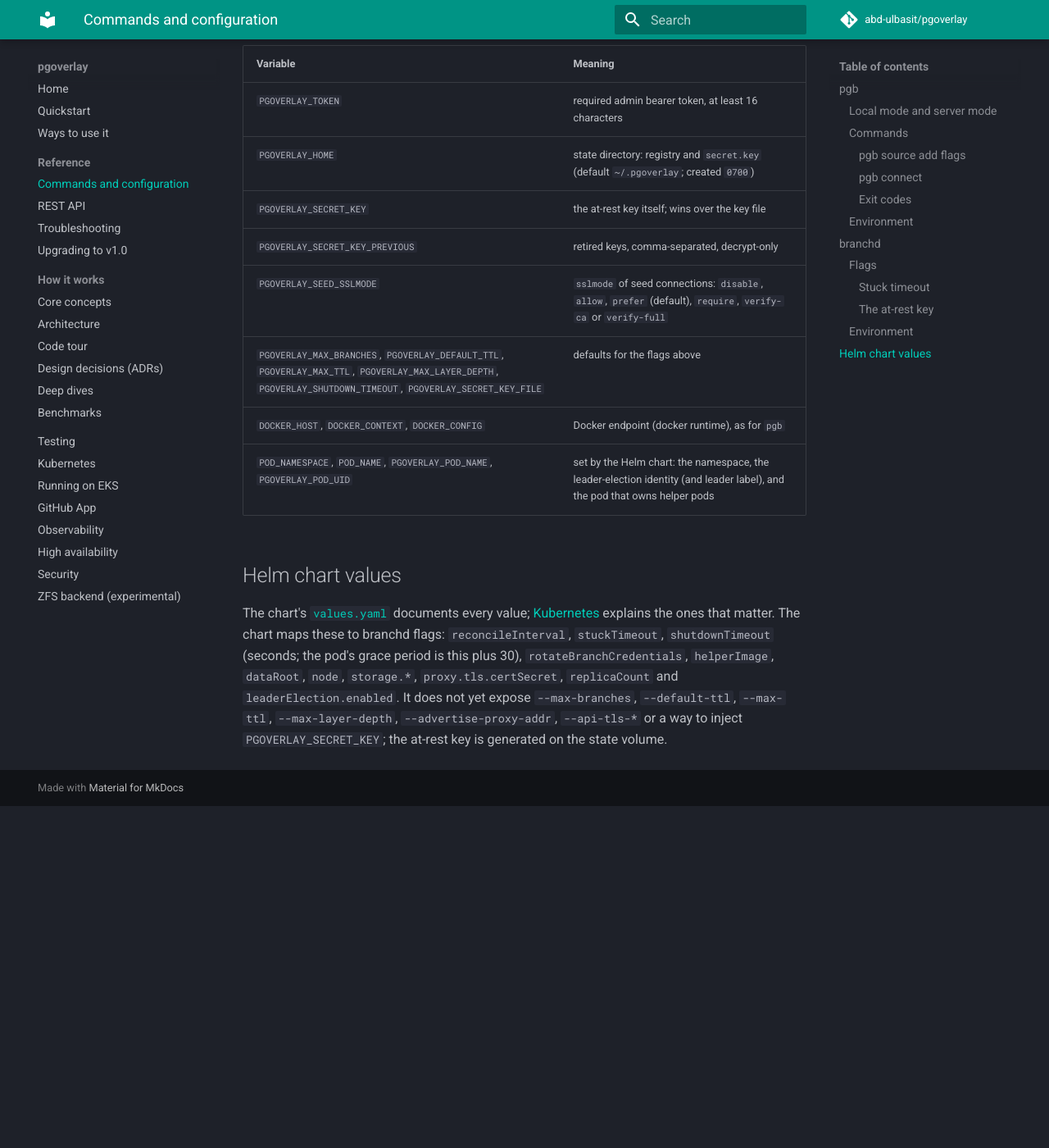
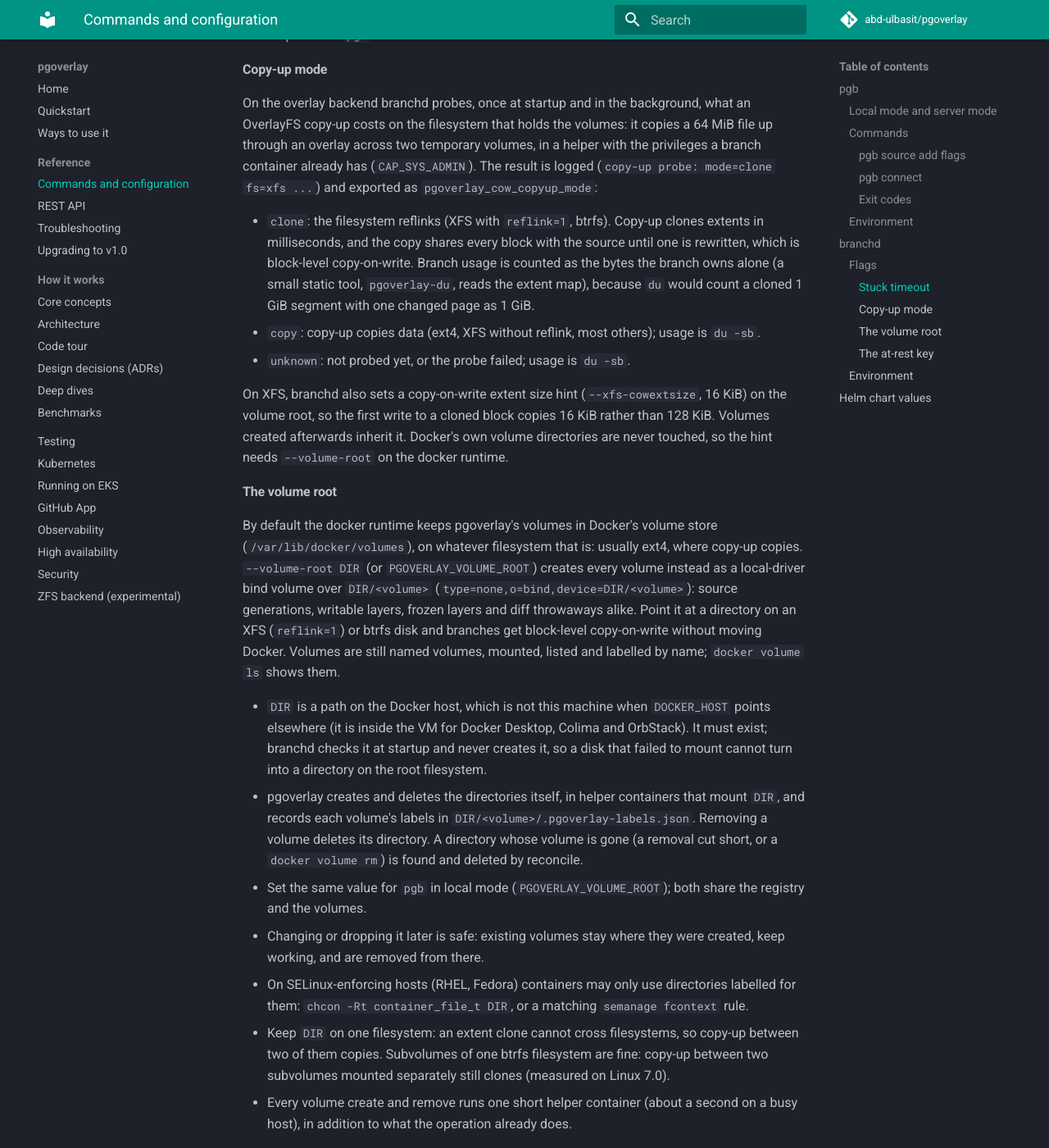
Before and after one commit to abd-ulbasit/pgoverlay, an MkDocs documentation site: the page built from docs/reference.md, in a window 1280 px wide and 1400 px high, scrolled down 7893 px. Shown: the whole window at 82% size. Built offline with MkDocs 1.6.1 and Material for MkDocs 9.7.7, drawn with Linux system fonts in a browser that asks for light colours; comment, search, counter and statistics services are not loaded; before the commit the page ends 8876 px from its top, so only the background shows below that; some of the changed text lies outside the part shown.

Commit message:
docs: copy-up mode, the volume root and pgoverlay_cow_copyup_mode
reference.md documents --volume-root / PGOVERLAY_VOLUME_ROOT (for
branchd and pgb in local mode) and --xfs-cowextsize, what the startup
copy-up probe does and how each mode counts branch usage, and the
volume root's contract: a path on the Docker host that must exist,
directories created and deleted by helpers, leftovers collected by
reconcile, safe to change later, SELinux labelling, one filesystem
(btrfs subvolumes are fine), one helper per volume create and remove.

observability.md lists the new gauge and what the disk gauges measure
with a volume root.

Part of #49.

Co-Authored-By: Claude Opus 5.5 <noreply@anthropic.com>

```diff
--- a/docs/reference.md
+++ b/docs/reference.md
@@ -106,6 +106,7 @@ success and `1` on any error.
 | `PGOVERLAY_HOME` | local mode | state directory (default `~/.pgoverlay`) |
 | `PGOVERLAY_SECRET_KEY`, `PGOVERLAY_SECRET_KEY_FILE`, `PGOVERLAY_SECRET_KEY_PREVIOUS` | local mode | the at-rest key, read the same way branchd reads it, to decrypt rotated passwords; `pgb` never generates a key |
 | `PGOVERLAY_SEED_SSLMODE` | local mode | `sslmode` of seed connections (default `prefer`) |
+| `PGOVERLAY_VOLUME_ROOT` | local mode | directory on the Docker host to create volumes under, as branchd's `--volume-root`; use the same value as a branchd sharing the state directory |
 | `PGPASSWORD` | `source add`, `source refresh` | the source password, unless `--password-env` names another variable |
 | `DOCKER_HOST`, `DOCKER_CONTEXT`, `DOCKER_CONFIG` | local mode | the Docker endpoint, resolved like the `docker` CLI does, including a context's TLS material. `ssh://` endpoints are not supported: run branchd on the Docker host and use `--server`, or forward the socket (`ssh -NL /tmp/pgoverlay-docker.sock:/var/run/docker.sock HOST` and `DOCKER_HOST=unix:///tmp/pgoverlay-docker.sock`). Branch ports are published on the Docker host's `127.0.0.1`, so direct connection strings only work on that host |
 
@@ -142,6 +143,8 @@ state. A second signal exits immediately.
 | `--max-ttl` | `0` (none) | `PGOVERLAY_MAX_TTL` | upper bound on any requested TTL; longer ones are capped |
 | `--max-layer-depth` | `100` | `PGOVERLAY_MAX_LAYER_DEPTH` | overlay backend: cap on a branch's frozen layer chain; branching from a branch at the cap returns `403` (see [Troubleshooting](troubleshooting.md#layer-chains-and-max-layer-depth)) |
 | `--disk-root` | see [Observability](observability.md#metrics) | | path whose filesystem the `pgoverlay_disk_bytes_*` gauges measure |
+| `--volume-root` | | `PGOVERLAY_VOLUME_ROOT` | docker runtime, overlay backend: create every pgoverlay volume as a local bind volume over `<dir>/<volume>` on the Docker host instead of in Docker's own volume store; see [the volume root](#the-volume-root) |
+| `--xfs-cowextsize` | `16k` | | overlay backend: when copy-up clones on XFS, the copy-on-write extent size hint set on the volume root (`--volume-root`, or `--kube-data-root`); `0` leaves the filesystem default (128 KiB) |
 | `--runtime` | `docker` | | `docker` or `kube` |
 | `--cow` | `overlay` | | copy-on-write backend: `overlay`, `zfs` ([experimental](zfs.md)) or `csi` (forced by `--kube-storage csi`) |
 | `--zfs-dataset` | | | dataset prefix pgoverlay owns, e.g. `tank/pgoverlay` (required with `--cow zfs`) |
@@ -179,6 +182,67 @@ legitimately that slow (a long masking script is the usual case), raise
 environment variable for it. Operations `pgb` runs in local mode have no such
 bound.
 
+#### Copy-up mode
+
+On the overlay backend branchd probes, once at startup and in the
+background, what an OverlayFS copy-up costs on the filesystem that holds the
+volumes: it copies a 64 MiB file up through an overlay across two temporary
+volumes, in a helper with the privileges a branch container already has
+(`CAP_SYS_ADMIN`). The result is logged (`copy-up probe: mode=clone fs=xfs
+...`) and exported as `pgoverlay_cow_copyup_mode`:
+
+- `clone`: the filesystem reflinks (XFS with `reflink=1`, btrfs). Copy-up
+  clones extents in milliseconds, and the copy shares every block with the
+  source until one is rewritten, which is block-level copy-on-write. Branch
+  usage is counted as the bytes the branch owns alone (a small static tool,
+  `pgoverlay-du`, reads the extent map), because `du` would count a cloned
+  1 GiB segment with one changed page as 1 GiB.
+- `copy`: copy-up copies data (ext4, XFS without reflink, most others);
+  usage is `du -sb`.
+- `unknown`: not probed yet, or the probe failed; usage is `du -sb`.
+
+On XFS, branchd also sets a copy-on-write extent size hint
+(`--xfs-cowextsize`, 16 KiB) on the volume root, so the first write to a
+cloned block copies 16 KiB rather than 128 KiB. Volumes created afterwards
+inherit it. Docker's own volume directories are never touched, so the hint
+needs `--volume-root` on the docker runtime.
+
+#### The volume root
+
+By default the docker runtime keeps pgoverlay's volumes in Docker's volume
+store (`/var/lib/docker/volumes`), on whatever filesystem that is: usually
+ext4, where copy-up copies. `--volume-root DIR` (or `PGOVERLAY_VOLUME_ROOT`)
+creates every volume instead as a local-driver bind volume over `DIR/<volume>`
+(`type=none,o=bind,device=DIR/<volume>`): source generations, writable
+layers, frozen layers and diff throwaways alike. Point it at a directory on an
+XFS (`reflink=1`) or btrfs disk and branches get block-level copy-on-write
+without moving Docker. Volumes are still named volumes, mounted, listed and
+labelled by name; `docker volume ls` shows them.
+
+- `DIR` is a path on the Docker host, which is not this machine when
+  `DOCKER_HOST` points elsewhere (it is inside the VM for Docker Desktop,
+  Colima and OrbStack). It must exist; branchd checks it at startup and never
+  creates it, so a disk that failed to mount cannot turn into a directory on
+  the root filesystem.
+- pgoverlay creates and deletes the directories itself, in helper containers
+  that mount `DIR`, and records each volume's labels in
+  `DIR/<volume>/.pgoverlay-labels.json`. Removing a volume deletes its
+  directory. A directory whose volume is gone (a removal cut short, or a
+  `docker volume rm`) is found and deleted by reconcile.
+- Set the same value for `pgb` in local mode (`PGOVERLAY_VOLUME_ROOT`); both
+  share the registry and the volumes.
+- Changing or dropping it later is safe: existing volumes stay where they
+  were created, keep working, and are removed from there.
+- On SELinux-enforcing hosts (RHEL, Fedora) containers may only use
+  directories labelled for them: `chcon -Rt container_file_t DIR`, or a
+  matching `semanage fcontext` rule.
+- Keep `DIR` on one filesystem: an extent clone cannot cross filesystems, so
+  copy-up between two of them copies. Subvolumes of one btrfs filesystem are
+  fine: copy-up between two subvolumes mounted separately still clones
+  (measured on Linux 7.0).
+- Every volume create and remove runs one short helper container (about a
+  second on a busy host), in addition to what the operation already does.
+
 #### The at-rest key
 
 With `--rotate-branch-credentials`, branch passwords are stored encrypted
@@ -201,7 +265,7 @@ previous key automatically. Back the key up with the registry. Details in
 | `PGOVERLAY_SECRET_KEY` | the at-rest key itself; wins over the key file |
 | `PGOVERLAY_SECRET_KEY_PREVIOUS` | retired keys, comma-separated, decrypt-only |
 | `PGOVERLAY_SEED_SSLMODE` | `sslmode` of seed connections: `disable`, `allow`, `prefer` (default), `require`, `verify-ca` or `verify-full` |
-| `PGOVERLAY_MAX_BRANCHES`, `PGOVERLAY_DEFAULT_TTL`, `PGOVERLAY_MAX_TTL`, `PGOVERLAY_MAX_LAYER_DEPTH`, `PGOVERLAY_SHUTDOWN_TIMEOUT`, `PGOVERLAY_SECRET_KEY_FILE` | defaults for the flags above |
+| `PGOVERLAY_MAX_BRANCHES`, `PGOVERLAY_DEFAULT_TTL`, `PGOVERLAY_MAX_TTL`, `PGOVERLAY_MAX_LAYER_DEPTH`, `PGOVERLAY_SHUTDOWN_TIMEOUT`, `PGOVERLAY_SECRET_KEY_FILE`, `PGOVERLAY_VOLUME_ROOT` | defaults for the flags above |
 | `DOCKER_HOST`, `DOCKER_CONTEXT`, `DOCKER_CONFIG` | Docker endpoint (docker runtime), as for `pgb` |
 | `POD_NAMESPACE`, `POD_NAME`, `PGOVERLAY_POD_NAME`, `PGOVERLAY_POD_UID` | set by the Helm chart: the namespace, the leader-election identity (and leader label), and the pod that owns helper pods |
 
```
Also changed, not shown: docs/observability.md (+2 -0 lines).
